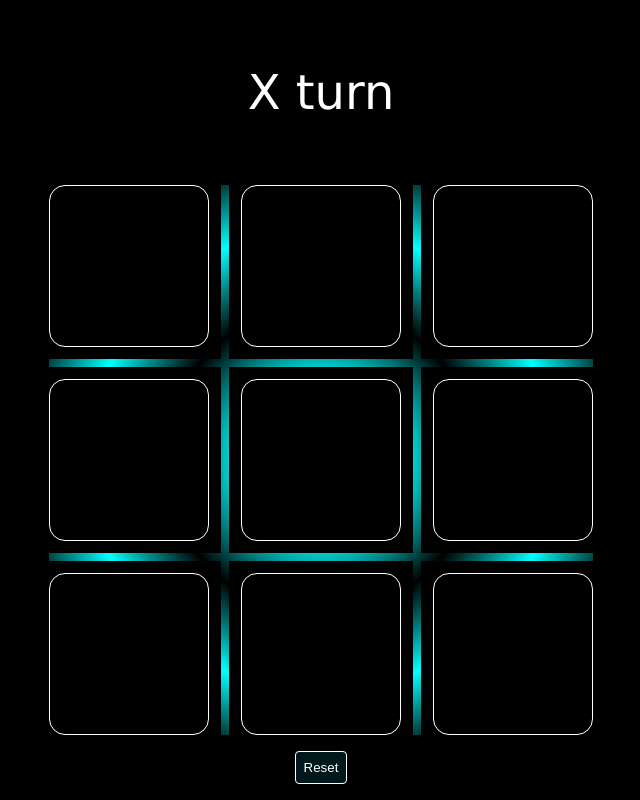
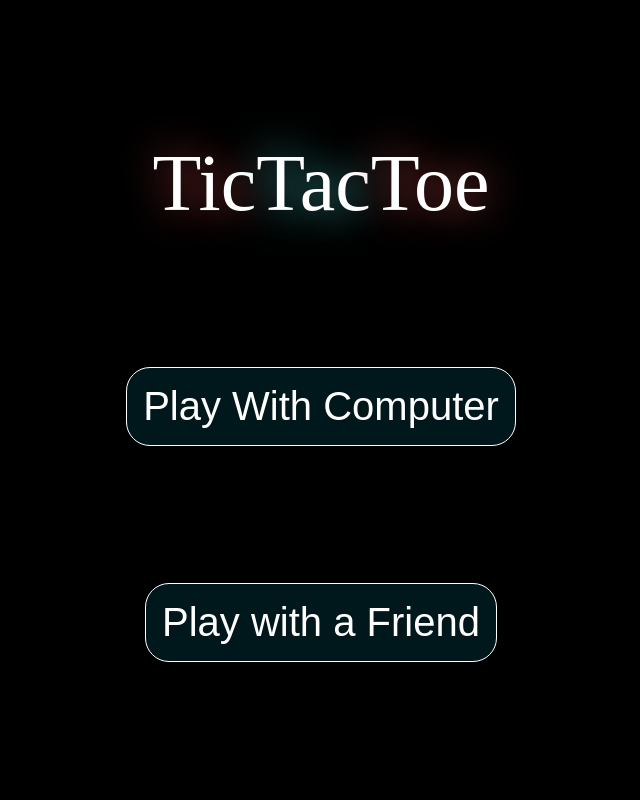
Before and after one commit to chakri2301/tictactoe, a React (Vite) app: page / in a window 1280 px wide. Shown: the whole page, without its empty margins (319-959 px from the left). Built offline with nearby package versions, Linux system fonts and the light colour scheme.

Commit message:
BasicGameCreated

```diff
--- a/src/AiApp.tsx
+++ b/src/AiApp.tsx
@@ -13,12 +13,13 @@ const completedLocations = [
 	[[1, 4], [6, 8]],//for 7
 	[[6, 7], [2, 5], [0, 4]],//for 8
 ]
-function AiApp() {
+function AiApp({switchScreen}:{switchScreen:()=>void}) {
 	console.log("Ai Active");
 	const [values, setValues] = useState(new Array(9).fill(0));
 	const [currentPlayer, setCurrentPlayer] = useState(1);
-  const [status, setStatus] = useState(1);
-  //const [isHumanX, setIsHumanX] = useState(true);
+	const [status, setStatus] = useState(-1);
+	const [isHumanX, setIsHumanX] = useState(true);
+	const [disabled, setDisabled] = useState(false);
 	function iterateGame(idx: number) {
 		if (values[idx] != 0 || status == 0 || status == 3 || status == 4) return;
 		let filled = 0;
@@ -40,12 +41,16 @@ function AiApp() {
 			setStatus(0);
 		}
 	}
-  useEffect(()=>{
-    if(currentPlayer == 2){
-      aiMove(values);
+	useEffect(() => {
+		console.log("Player is " + currentPlayer);
+		if (currentPlayer == 2 && isHumanX) {
+			aiOMove(values);
+		} else if (currentPlayer == 1 && (!isHumanX)) {
+			aiXMove(values);
 		}
 	}, [currentPlayer]);
-  function aiMove(values: Array<number>) {
+
+	function aiXMove(values: Array<number>) {
 		let emptyCells = new Array<number>()
 		values.forEach(
 			(e, idx) => {
@@ -56,26 +61,67 @@ function AiApp() {
 		);
 		console.log(emptyCells);
 		let bestMove = emptyCells[0];
+		let max = -2;
+		for (let i = 0; i < emptyCells.length; i++) {
+			values[emptyCells[i]] = 1;
+			let score = minScore(values, emptyCells[i], emptyCells.length - 1);
+			values[emptyCells[i]] = 0;
+			if (score > max) {
+				max = score;
+				bestMove = emptyCells[i];
+			}
+		}
+		//console.log("Best ai move is" + bestMove);
+		//console.log(values);
+		setDisabled(true);
+		setTimeout(() => {
+			iterateGame(bestMove)
+			setDisabled(false);
+		}, 1000);
+	}
+	function aiOMove(values: Array<number>) {
+		let emptyCells = new Array<number>()
+		values.forEach(
+			(e, idx) => {
+				if (e == 0) {
+					emptyCells.push(idx);
+				}
+			}
+		);
+		//console.log(emptyCells);
+		let bestMove = emptyCells[0];
 		let min = 2;
-  for(let i=0;i<emptyCells.length;i++){
+		for (let i = 0; i < emptyCells.length; i++) {
 			values[emptyCells[i]] = 2;
-    let score = maxScore(values,emptyCells[i],emptyCells.length-1);
+			let score = maxScore(values, emptyCells[i], emptyCells.length - 1);
 			values[emptyCells[i]] = 0;
-    if(score < min){
+			if (score < min) {
 				min = score;
 				bestMove = emptyCells[i];
 			}
 		}
-  console.log("Best ai move is" + bestMove);
 		console.log(values);
+		//console.log("Best ai move is" + bestMove + " with score " + max);
+		setDisabled(true);
+		setTimeout(() => {
+			iterateGame(bestMove)
+			setDisabled(false);
+		}, 1000);
 	}
 	function resetValues() {
-    setStatus(1);
+		setStatus(-1);
 		setValues(new Array(9).fill(0));
 		setCurrentPlayer(1);
+		setIsHumanX(true);
+	}
+	function setAiX() {
+		setStatus(2);
+		setIsHumanX(false);
+		aiXMove(values);
 	}
 	let statusText = "";
 	switch (status) {
+		case -1: statusText = "You are X"; break;
 		case 0: statusText = "Tie"; break;
 		case 1: statusText = "X turn"; break;
 		case 2: statusText = "O turn"; break;
@@ -87,10 +133,22 @@ function AiApp() {
 	return (
 		<div id="app">
 			<div id="gameArea">
-        <p id="status">{statusText}</p>
+				<div id="TopBar">
+					<span className='textButton' style={{ color: "white" }} onClick={switchScreen}>&#x2190;</span>
+					<span id="status">{statusText}</span>
+					<span className='textButton'>&#x2192;</span>
+				</div>
+				<button className='button1' onClick={setAiX} style={{ display: (status == -1) ? "block" : "none" }}>Click To play as O</button>
+				<div id='AiLoading' style={{ display: (disabled) ? "flex" : "none" }}>
+					<div className="loadbox"></div>
+					<div className="loadbox" style={{ animationDelay: "0.1s" }}></div>
+					<div className="loadbox" style={{ animationDelay: "0.2s" }}></div>
+					<div className="loadbox" style={{ animationDelay: "0.3s" }}></div>
+					<div className="loadbox" style={{ animationDelay: "0.4s" }}></div>
+				</div>
 				<div id="board" className={"board" + " " + "board" + currentPlayer}>{
 					values.map((ele, index) => {
-            return <Square idx={index} key={index} count={ele} onClick={iterateGame} />
+						return <Square idx={index} key={index} count={ele} disabled={disabled} onClick={iterateGame} />
 					})}
 				</div>
 				<button className="button1" onClick={resetValues}>Reset</button>
@@ -98,10 +156,10 @@ function AiApp() {
 		</div>
 	)
 }
-function Square({ idx, count, onClick }: { idx: number, count: number, onClick: (idx: number) => void }) {
-  return <div className="wrapper"><span className={"tile" + " " + "tile" + count} onClick={() => { onClick(idx); }}>{
+function Square({ idx, count, disabled, onClick }: { idx: number, count: number, disabled: boolean, onClick: (idx: number) => void }) {
+	return <div className="wrapper"><button disabled={disabled} className={"tile" + " " + "tile" + count} onClick={() => { onClick(idx); }}>{
 		(count == 0) ? " " : (count == 1) ? "X" : "O"
-  }</span></div>
+	}</button></div>
 }
 function CheckIfCompleted(values: Array<number>, currentPlaced: number, currentPlayer: number) {
 	let completed = false;
@@ -121,22 +179,22 @@ function CheckIfCompleted(values: Array<number>, currentPlaced: number, currentP
 	return completed;
 }
 
-function maxScore(values: Array<number>, lastPlaced: number, emptyCells: number):number {
+function maxScore(values: Array<number>, lastPlaced: number, emptyCells: number): number {
 	let maxScore = -1;
-  if(CheckIfCompleted(values, lastPlaced, 2)){
+	if (CheckIfCompleted(values, lastPlaced, 2)) {
 		return -1;
 	}
-  if(emptyCells == 0){
+	if (emptyCells == 0) {
 		return 0;
 	}
 	for (let i = 0; i < 9; i++) {
 		if (values[i] == 0) {
 			values[i] = 1;
-      let score = minScore(values, i, emptyCells-1);
+			let score = minScore(values, i, emptyCells - 1);
 			values[i] = 0;
 			if (score == 1) return 1;
 			if (score > maxScore) {
-        score = maxScore;
+				maxScore = score;
 			}
 		}
 	}
@@ -144,21 +202,20 @@ function maxScore(values: Array<number>, lastPlaced: number, emptyCells: number)
 }
 function minScore(values: Array<number>, lastPlaced: number, emptyCells: number): number {
 	let minScore = 1;
-  //console.log("Came here");
-  if(CheckIfCompleted(values, lastPlaced, 1)){
+	if (CheckIfCompleted(values, lastPlaced, 1)) {
 		return 1;
 	}
-  if(emptyCells == 0){
+	if (emptyCells == 0) {
 		return 0;
 	}
 	for (let i = 0; i < 9; i++) {
 		if (values[i] == 0) {
 			values[i] = 2;
-      let score = maxScore(values, i, emptyCells-1);
+			let score = maxScore(values, i, emptyCells - 1);
 			values[i] = 0;
 			if (score == -1) return -1;
 			if (score < minScore) {
-        score = minScore;
+				minScore = score;
 			}
 		}
 	}
--- a/src/App.css
+++ b/src/App.css
@@ -101,3 +101,32 @@
     color:white;
     border-radius: 0.5vh;
 }
+.loadbox{
+    width:1vh;
+    height:0vh;
+    margin-left: 0.1vh;
+    margin-right: 0.1vh;
+    border-radius: 0.5vh;
+    background-color: yellow;
+    animation: LoadAnim 1s infinite;
+}
+#AiLoading{
+    display: flex;
+    align-items: center;
+}
+@keyframes LoadAnim {
+    50%{
+        height:2vh
+    }
+}
+#TopBar{
+    display: flex;
+    align-content: space-between;
+    align-items: center;
+    width: 100%;
+    justify-content: space-between;
+}
+.textButton{
+    user-select: none;
+    font-size: 6vh;
+}
--- a/src/App.tsx
+++ b/src/App.tsx
@@ -13,7 +13,7 @@ const completedLocations = [
   [[1, 4], [6, 8]],//for 7
   [[6, 7], [2, 5], [0, 4]],//for 8
 ]
-function App() {
+function App({switchScreen}:{switchScreen:()=>void}) {
   const [values, setValues] = useState(new Array(9).fill(0));
   const [currentPlayer, setCurrentPlayer] = useState(1);
   const [status, setStatus] = useState(1);
@@ -33,8 +33,8 @@ function App() {
     setCurrentPlayer(nextPlayer);
     setStatus(nextPlayer);
     if (CheckIfCompleted(values, idx, currentPlayer)) {
-      setStatus(currentPlayer+2);
-    }else if(filled == 8){
+      setStatus(currentPlayer + 2);
+    } else if (filled == 8) {
       setStatus(0);
     }
   }
@@ -43,20 +43,24 @@ function App() {
     setValues(new Array(9).fill(0));
     setCurrentPlayer(1);
   }
-  let statusText="";
+  let statusText = "";
   switch (status) {
-    case 0: statusText = "Tie";break;
-    case 1: statusText = "X turn";break;
-    case 2: statusText = "O turn";break;
-    case 3: statusText = "X won";break;
-    case 4: statusText = "O won";break;
-    default:break;
+    case 0: statusText = "Tie"; break;
+    case 1: statusText = "X turn"; break;
+    case 2: statusText = "O turn"; break;
+    case 3: statusText = "X won"; break;
+    case 4: statusText = "O won"; break;
+    default: break;
   }
 
   return (
     <div id="app">
       <div id="gameArea">
-        <p id="status">{statusText}</p>
+        <div id="TopBar">
+          <span className='textButton' style={{color:"white"}} onClick={switchScreen}>&#x2190;</span>
+          <span id="status">{statusText}</span>
+          <span className='textButton'>&#x2192;</span>
+        </div>
         <div id="board" className={"board" + " " + "board" + currentPlayer}>{
           values.map((ele, index) => {
             return <Square idx={index} key={index} count={ele} onClick={handleClick} />
--- /dev/null
+++ b/src/Controller.tsx
@@ -0,0 +1,34 @@
+import { useState } from "react";
+import AiApp from "./AiApp";
+import App from "./App";
+import "./controller.css";
+
+const screens = {
+    mainScreen: 0,
+    playWithComputer: 1,
+    playWithHuman: 2
+}
+function Controller() {
+    const [screen, setScreen] = useState(screens.mainScreen);
+    function switchScreen(screen: number) {
+        setScreen(screen);
+    }
+    switch (screen) {
+        case screens.mainScreen: return <MainScreen switchScreen={switchScreen} />;
+        case screens.playWithComputer: return <AiApp switchScreen={()=>{switchScreen(screens.mainScreen)}}/>;
+        case screens.playWithHuman: return <App switchScreen={()=>{switchScreen(screens.mainScreen)}} />;
+    }
+}
+function MainScreen({ switchScreen }: { switchScreen: (screen: number) => void }) {
+    return (<div id="app">
+        <span id="title">
+            <span className="redDesign">Tic</span>
+            <span className="blueDesign">Tac</span>
+            <span className="redDesign">Toe</span>
+        </span>
+        <button className="button2" onClick={() => { switchScreen(screens.playWithComputer) }}>Play With Computer</button>
+        <button className="button2" onClick={() => { switchScreen(screens.playWithHuman) }}>Play with a Friend</button>
+    </div>
+    )
+}
+export default Controller;
--- /dev/null
+++ b/src/controller.css
@@ -0,0 +1,44 @@
+:root{
+    --unit:calc(min(1vh, 1vw));
+}
+#app{
+    display:flex;
+    flex-direction: column;
+    align-items: center;
+    justify-content: space-evenly;
+}
+#title{
+    font-size: calc(10*var(--unit));
+    color: white;
+}
+.button2{
+    background-color: rgb(0, 24, 27);
+    padding: var(--unit);
+    border:solid white calc(0.1*var(--unit));
+    color:white;
+    border-radius: calc(0.5*var(--unit));
+    font-size: calc(5*var(--unit));
+    padding: calc(2*var(--unit));
+    border-radius: calc(3*var(--unit));
+}
+.button2:hover{
+    text-shadow: 0 0 3vh aqua;
+}
+.redDesign{
+    text-shadow: 0 0 5vh red;
+    animation: redAnim  5s infinite;
+}
+@keyframes redAnim {
+    50%{
+        text-shadow: 0 0 5vh aqua;
+    }
+}
+@keyframes blueAnim {
+    50%{
+        text-shadow: 0 0 5vh red;
+    }
+}
+.blueDesign{
+    text-shadow: 0 0 5vh aqua;
+    animation: blueAnim  5s infinite;
+}
--- a/src/main.tsx
+++ b/src/main.tsx
@@ -1,10 +1,11 @@
 import { StrictMode } from 'react'
 import { createRoot } from 'react-dom/client'
 import './index.css'
-import AiApp from './AiApp.tsx'
+import Controller from './Controller'
+
 
 createRoot(document.getElementById('root')!).render(
   <StrictMode>
-    <AiApp />
+    <Controller/>
   </StrictMode>,
 )
```
Also changed, not shown: src/index.css (line endings or trailing spaces). Lines whose indentation alone changed are shown as unchanged.
